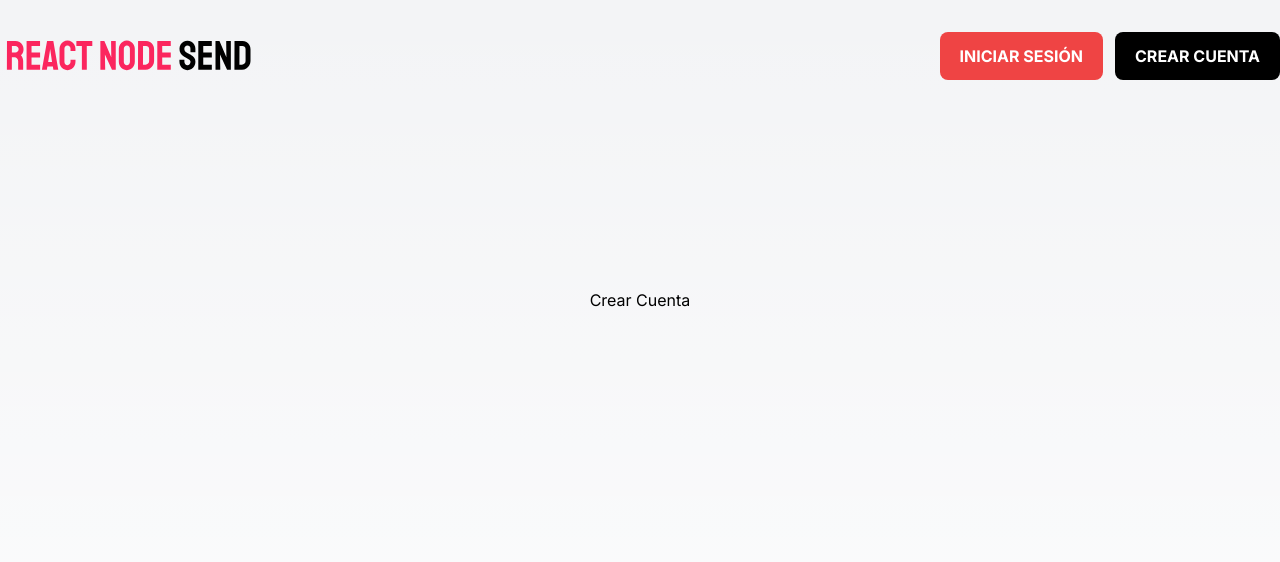
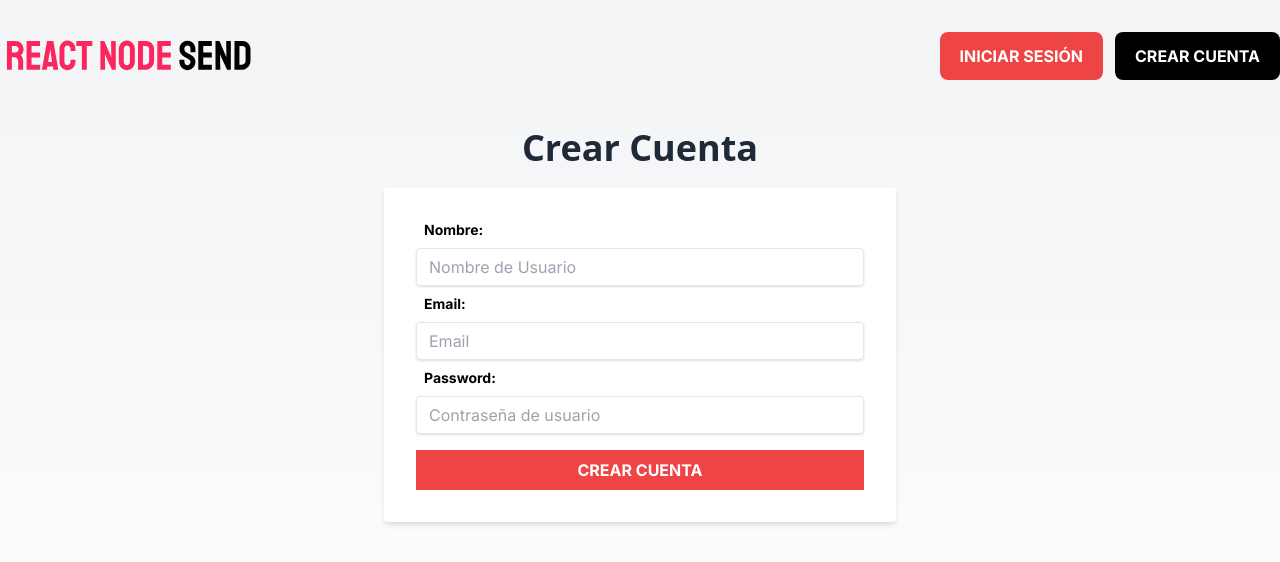
Before and after one commit to jgromerou/frontend-nodeimage-nextjs, a Next.js app: page /crearcuenta in a window 1280 px wide. Shown: the top 562 px of the page. Built offline with nearby package versions, Linux system fonts and the light colour scheme.

Commit message:
se hizo la consulta a registrarUsuario en el backend. y se agregó la variable de entorno.

```diff
--- a/next.config.js
+++ /dev/null
@@ -1,4 +0,0 @@
-/** @type {import('next').NextConfig} */
-const nextConfig = {}
-
-module.exports = nextConfig
--- a/package.json
+++ b/package.json
@@ -9,9 +9,12 @@
     "lint": "next lint"
   },
   "dependencies": {
+    "axios": "^1.6.1",
+    "formik": "^2.4.5",
+    "next": "14.0.2",
     "react": "^18",
     "react-dom": "^18",
-    "next": "14.0.2"
+    "yup": "^1.3.2"
   },
   "devDependencies": {
     "autoprefixer": "^10.0.1",
--- a/src/app/crearcuenta/page.js
+++ b/src/app/crearcuenta/page.js
@@ -1,7 +1,131 @@
+'use client';
+
+import { AuthContext } from '@/contexts/authContext';
+import { useFormik } from 'formik';
+import { useContext, useEffect } from 'react';
+import * as Yup from 'yup';
+
 export default function CrearCuenta() {
+  //Formulario y validación de Formik y yup
+
+  const { registrarUsuario } = useContext(AuthContext);
+
+  // useEffect(() => {
+  //   setTimeout(() => {
+  //     usuarioAutenticado('ger');
+  //     console.log('Usuario', usuario);
+  //   }, 1500);
+  // }, []);
+
+  const formik = useFormik({
+    initialValues: {
+      nombre: '',
+      email: '',
+      password: '',
+    },
+    // TODO: Agregar validaciones correspondientes con respecto al Backend
+    validationSchema: Yup.object({
+      nombre: Yup.string().required('El Nombre es Obligatorio'),
+      email: Yup.string()
+        .email('El Email no es válido')
+        .required('El Email es obligatorio'),
+      password: Yup.string()
+        .required('La contraseña no puede ir vacío')
+        .min(6, 'La contraseña debe contener al menos 6 caracteres'),
+    }),
+    onSubmit: (values) => {
+      registrarUsuario(values);
+      //alert(JSON.stringify(values, null, 2));
+    },
+  });
+
   return (
-    <main className="flex min-h-screen flex-col items-center justify-between p-24 mt-20">
-      <h2>Crear Cuenta</h2>
+    <main className="md:w-4/5 xl:w-3/5 mx-auto mb-32">
+      <h2 className="text-4xl font-sans font-bold text-gray-800 text-center my-4">
+        Crear Cuenta
+      </h2>
+      <div className="flex justify-center mt-5">
+        <div className="w-full max-w-lg">
+          <form
+            className="bg-white rounded shadow-md px-8 pt-6 pb-8 mb-4"
+            onSubmit={formik.handleSubmit}
+          >
+            <div className="mb-4">
+              {/* Nombre */}
+              <label
+                className="block text-black text-sm font-bold m-2"
+                htmlFor="nombre"
+              >
+                Nombre:
+              </label>
+              <input
+                type="text"
+                className="shadow appearance-none border rounded w-full py-2 px-3 text-gray-700 leading-tight focus:outline-none focus:shadow-outline"
+                id="nombre"
+                placeholder="Nombre de Usuario"
+                value={formik.values.nombre}
+                onChange={formik.handleChange}
+                onBlur={formik.handleBlur}
+              />
+              {formik.touched.nombre && formik.errors.nombre ? (
+                <div className="my-2 bg-gray-200 border-l-4 border-red-500 text-red-700 p-4">
+                  <p className="font-bold">Error</p>
+                  <p>{formik.errors.nombre}</p>
+                </div>
+              ) : null}
+              {/* Email */}
+              <label
+                className="block text-black text-sm font-bold m-2"
+                htmlFor="email"
+              >
+                Email:
+              </label>
+              <input
+                type="text"
+                className="shadow appearance-none border rounded w-full py-2 px-3 text-gray-700 leading-tight focus:outline-none focus:shadow-outline"
+                id="email"
+                placeholder="Email"
+                value={formik.values.email}
+                onChange={formik.handleChange}
+                onBlur={formik.handleBlur}
+              />
+              {formik.touched.email && formik.errors.email ? (
+                <div className="my-2 bg-gray-200 border-l-4 border-red-500 text-red-700 p-4">
+                  <p className="font-bold">Error</p>
+                  <p>{formik.errors.email}</p>
+                </div>
+              ) : null}
+              {/* Password */}
+              <label
+                className="block text-black text-sm font-bold m-2"
+                htmlFor="password"
+              >
+                Password:
+              </label>
+              <input
+                type="password"
+                className="shadow appearance-none border rounded w-full py-2 px-3 text-gray-700 leading-tight focus:outline-none focus:shadow-outline"
+                id="password"
+                placeholder="Contraseña de usuario"
+                value={formik.values.password}
+                onChange={formik.handleChange}
+                onBlur={formik.handleBlur}
+              />
+              {formik.touched.password && formik.errors.password ? (
+                <div className="my-2 bg-gray-200 border-l-4 border-red-500 text-red-700 p-4">
+                  <p className="font-bold">Error</p>
+                  <p>{formik.errors.password}</p>
+                </div>
+              ) : null}
+            </div>
+            <input
+              type="submit"
+              className="bg-red-500 hover:bg-gray-900 w-full p-2 text-white uppercase font-bold"
+              value="Crear Cuenta"
+            />
+          </form>
+        </div>
+      </div>
     </main>
   );
 }
--- a/src/app/layout.js
+++ b/src/app/layout.js
@@ -2,6 +2,7 @@ import { Inter } from 'next/font/google';
 import './globals.css';
 import Head from 'next/head';
 import Header from './../components/header';
+import { AuthProvider } from '@/providers/authProvider';
 
 const inter = Inter({ subsets: ['latin'] });
 
@@ -17,7 +18,7 @@ export default function RootLayout({ children }) {
       >
         <div className="container mx-auto">
           <Header />
-          {children}
+          <AuthProvider>{children}</AuthProvider>
         </div>
       </body>
     </html>
--- a/src/app/login/page.js
+++ b/src/app/login/page.js
@@ -1,7 +1,95 @@
+'use client';
+
+import { useFormik } from 'formik';
+import * as Yup from 'yup';
+
 export default function Login() {
+  //Formulario y validación de Formik y yup
+
+  const formik = useFormik({
+    initialValues: {
+      email: '',
+      password: '',
+    },
+    // TODO: Agregar validaciones correspondientes con respecto al Backend
+    validationSchema: Yup.object({
+      email: Yup.string()
+        .email('El Email no es válido')
+        .required('El Email es obligatorio'),
+      password: Yup.string()
+        .required('La contraseña no puede ir vacío')
+        .min(6, 'La contraseña debe contener al menos 6 caracteres'),
+    }),
+    onSubmit: (values) => {
+      alert(JSON.stringify(values, null, 2));
+    },
+  });
+
   return (
-    <main className="flex min-h-screen flex-col items-center justify-between p-24 mt-20">
-      <h2>Login</h2>
+    <main className="md:w-4/5 xl:w-3/5 mx-auto mb-32">
+      <h2 className="text-4xl font-sans font-bold text-gray-800 text-center my-4">
+        Crear Cuenta
+      </h2>
+      <div className="flex justify-center mt-5">
+        <div className="w-full max-w-lg">
+          <form
+            className="bg-white rounded shadow-md px-8 pt-6 pb-8 mb-4"
+            onSubmit={formik.handleSubmit}
+          >
+            <div className="mb-4">
+              {/* Email */}
+              <label
+                className="block text-black text-sm font-bold m-2"
+                htmlFor="email"
+              >
+                Email:
+              </label>
+              <input
+                type="text"
+                className="shadow appearance-none border rounded w-full py-2 px-3 text-gray-700 leading-tight focus:outline-none focus:shadow-outline"
+                id="email"
+                placeholder="Email"
+                value={formik.values.email}
+                onChange={formik.handleChange}
+                onBlur={formik.handleBlur}
+              />
+              {formik.touched.email && formik.errors.email ? (
+                <div className="my-2 bg-gray-200 border-l-4 border-red-500 text-red-700 p-4">
+                  <p className="font-bold">Error</p>
+                  <p>{formik.errors.email}</p>
+                </div>
+              ) : null}
+              {/* Password */}
+              <label
+                className="block text-black text-sm font-bold m-2"
+                htmlFor="password"
+              >
+                Password:
+              </label>
+              <input
+                type="password"
+                className="shadow appearance-none border rounded w-full py-2 px-3 text-gray-700 leading-tight focus:outline-none focus:shadow-outline"
+                id="password"
+                placeholder="Contraseña de usuario"
+                value={formik.values.password}
+                onChange={formik.handleChange}
+                onBlur={formik.handleBlur}
+              />
+              {formik.touched.password && formik.errors.password ? (
+                <div className="my-2 bg-gray-200 border-l-4 border-red-500 text-red-700 p-4">
+                  <p className="font-bold">Error</p>
+                  <p>{formik.errors.password}</p>
+                </div>
+              ) : null}
+            </div>
+            <input
+              type="submit"
+              className="bg-red-500 hover:bg-gray-900 w-full p-2 text-white uppercase font-bold"
+              value="Crear Cuenta"
+            />
+          </form>
+        </div>
+      </div>
     </main>
   );
 }
--- /dev/null
+++ b/src/config/axios.js
@@ -0,0 +1,7 @@
+import axios from 'axios';
+
+const dashAxios = axios.create({
+  baseURL: process.env.backendURL,
+});
+
+export default dashAxios;
--- /dev/null
+++ b/src/contexts/authContext.js
@@ -0,0 +1,4 @@
+'use client';
+
+import { createContext } from 'react';
+export const AuthContext = createContext();
--- /dev/null
+++ b/src/providers/authProvider.js
@@ -0,0 +1,45 @@
+'use client';
+import { useReducer } from 'react';
+import { AuthContext } from '@/contexts/authContext';
+import authReducer from '@/reducers/authReducer';
+import { types } from '@/types/types';
+import dashAxios from '@/config/axios';
+
+export const AuthProvider = ({ children }) => {
+  //Definir un state inicial
+  const initialState = {
+    token: '',
+    autenticado: null,
+    usuario: null,
+    mensaje: null,
+  };
+
+  //Definir el reducer
+  const [state, dispatch] = useReducer(authReducer, initialState);
+
+  //Registrar nuevos usuarios
+  const registrarUsuario = async (datos) => {
+    try {
+      const respuesta = await dashAxios.post('api/usuarios', datos);
+      console.log(respuesta);
+    } catch (error) {
+      console.log(error);
+    }
+  };
+
+  //Usuario autenticado
+  const usuarioAutenticado = (nombre) => {
+    dispatch({
+      type: types.usuarioAutenticado,
+      payload: nombre,
+    });
+  };
+
+  return (
+    <AuthContext.Provider
+      value={{ state, ...state, registrarUsuario, usuarioAutenticado }}
+    >
+      {children}
+    </AuthContext.Provider>
+  );
+};
--- /dev/null
+++ b/src/reducers/authReducer.js
@@ -0,0 +1,14 @@
+import { types } from '@/types/types';
+
+export default (state, action) => {
+  switch (action.type) {
+    case types.usuarioAutenticado:
+      return {
+        ...state,
+        usuario: action.payload,
+      };
+
+    default:
+      return state;
+  }
+};
--- /dev/null
+++ b/src/types/types.js
@@ -0,0 +1,8 @@
+export const types = {
+  auth: {
+    login: '[AUTH] - LOGIN',
+    error: '[AUTH] - ERROR',
+    usuarioAutenticado: '[AUTH] - USUARIO_AUTENTICADO',
+    //registerUser: '[AUTH] - REGISTERUSER'
+  },
+};
```
Also changed, not shown: 2 other files (tests, documents, lock files or other folders).
